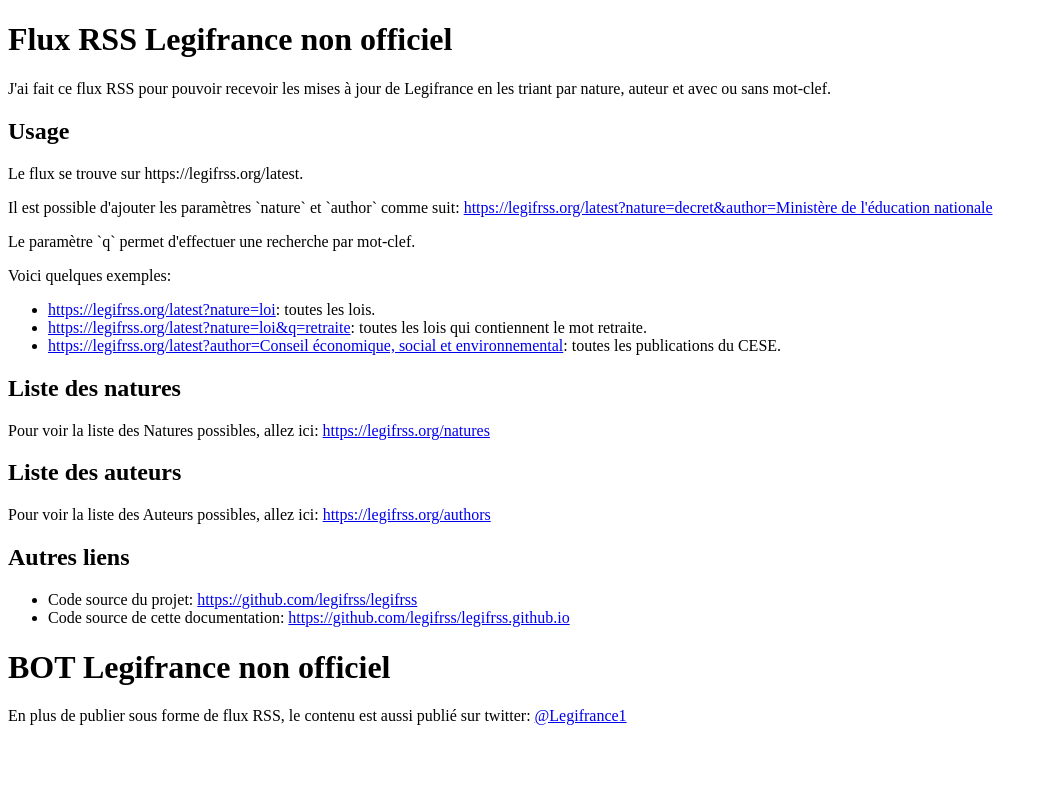
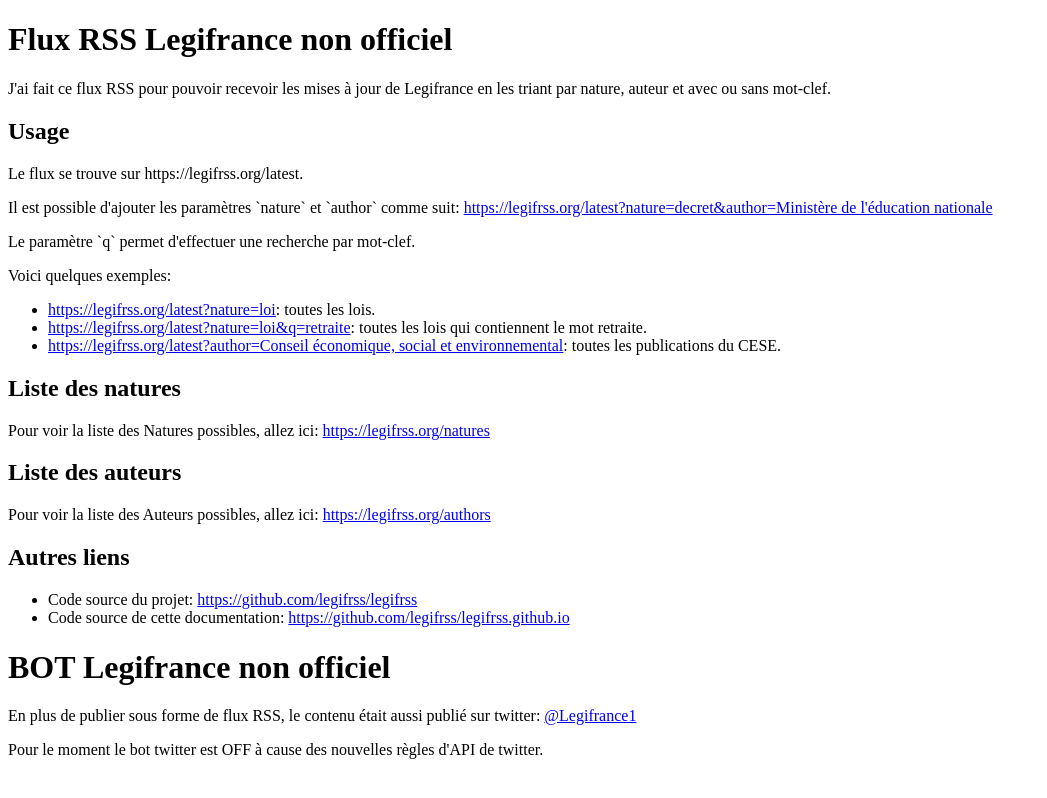
Before and after one commit to legifrss/legifrss.github.io, a plain HTML site: page index.html in a window 1280 px wide. Shown: the whole page, without its empty margins (0-1047 px from the left). Drawn offline with Linux system fonts and the light colour scheme.

Commit message:
Update index.html

```diff
--- a/index.html
+++ b/index.html
@@ -52,9 +52,10 @@
   </ul>
   </p>
   <h1>BOT Legifrance non officiel</h1>
-  <p>En plus de publier sous forme de flux RSS, le contenu est aussi publié sur twitter:
+  <p>En plus de publier sous forme de flux RSS, le contenu était aussi publié sur twitter:
     <a href="https://twitter.com/Legifrance1">@Legifrance1</a>
   </p>
+Pour le moment le bot twitter est OFF à cause des nouvelles règles d'API de twitter.
 </body>
 
 </html>
```
